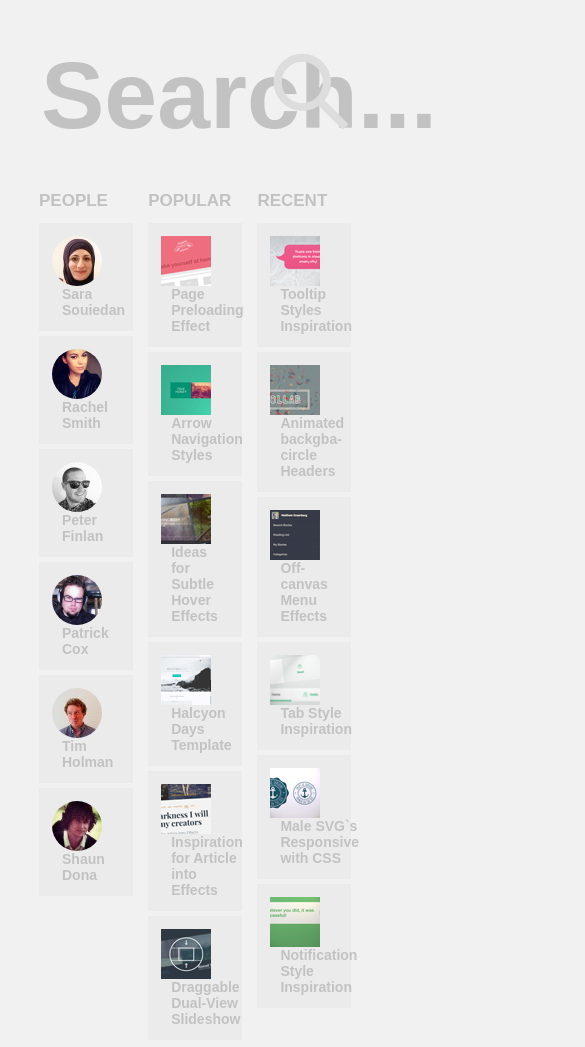
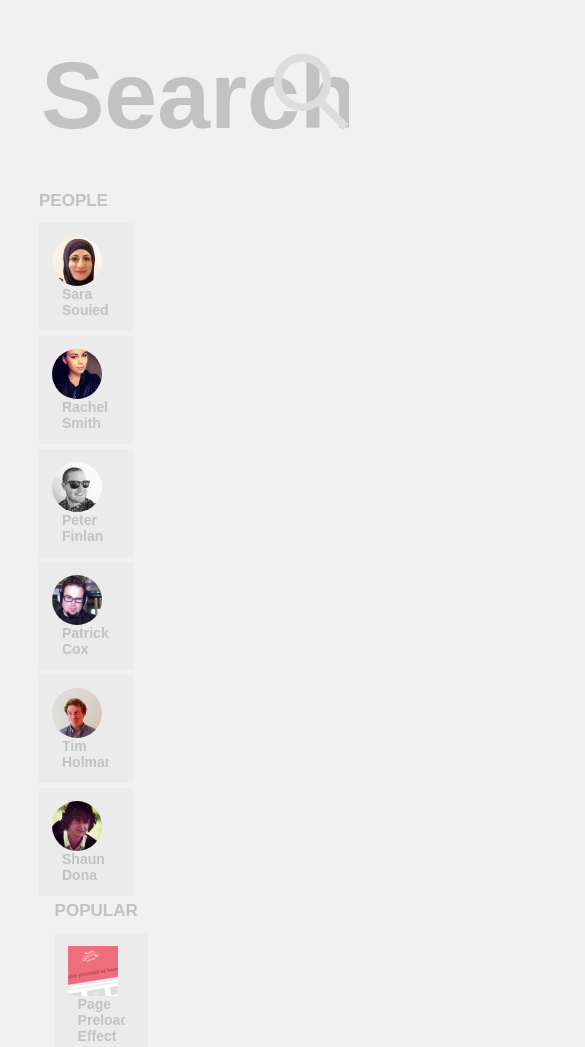
Before and after one commit to Bullkip/huge-search, a plain HTML site: page index.html in a window 390 px wide. Shown: the top 1047 px of the page, 585 px wide, since content can reach past the window. Drawn offline with Linux system fonts and the light colour scheme.

Commit message:
fix last bugs

```diff
--- a/css/style.css
+++ b/css/style.css
@@ -15,6 +15,11 @@ main {
 	margin-top: 40px;
 }
 
+.content {
+	width: 100%;
+	font-size: 0;
+	padding: 0 10%;
+}
 .main-form {
 	position: relative;
 	width: 100%;
@@ -52,17 +57,15 @@ main {
 
 input[type="search"] {
 	color:  #ec5a62;
+	width: inherit;
 }
 
 input::placeholder{
 	color: #c2c2c2;
 }
 
-.content {
-	width: 100%;
-	font-size: 0;
-	/*margin-top: 30px;*/
-	padding: 0 10%;
+input[type="search"]::-webkit-search-cancel-button {
+	display: none;
 }
 
 section {
@@ -96,11 +99,14 @@ h2 {
 }
 
 span {
-	display: inline-block;
-	margin-left: 10px;
-	font-size: 14px;
-	font-weight: bold;
-	vertical-align: middle;
+    display: inline-block;
+    margin-left: 10px;
+    font-size: 14px;
+    font-weight: bold;
+    vertical-align: middle;
+    width: 70%;
+    max-height: 53px;
+    overflow: hidden;
 }
 
 a {
@@ -128,3 +134,10 @@ li:hover {
 	background-color: rgba(118,117,128,0.1);
 	color: #ec5a62;
 }
+
+@media screen and (max-width: 800px) {
+	.section {
+		display: block;
+
+	}
+}
--- a/index.html
+++ b/index.html
@@ -13,7 +13,7 @@
 				<input type="search" class="search" name="search" placeholder="Search..." autocomplete="off">
 				<button class="search-button"><img class="search-icon" src="img/magnifier.svg" alt="search-icon"></button>
 			</form>
-				<section class="section-people">
+				<section class="section">
 					<h2>PEOPLE</h2>
 					<ul class="people-list">
 						<li>
@@ -55,7 +55,7 @@
 
 					</ul>
 				</section >
-				<section class="section-popular">
+				<section class="section section-popular">
 					<h2>POPULAR</h2>
 					<ul class="popular-list">
 						<li>
@@ -90,7 +90,7 @@
 						</li>
 					</ul>
 				</section >
-				<section class="section-recent">
+				<section class="section">
 					<h2>RECENT</h2>
 					<ul class="recent-list">
 						<li>
```
